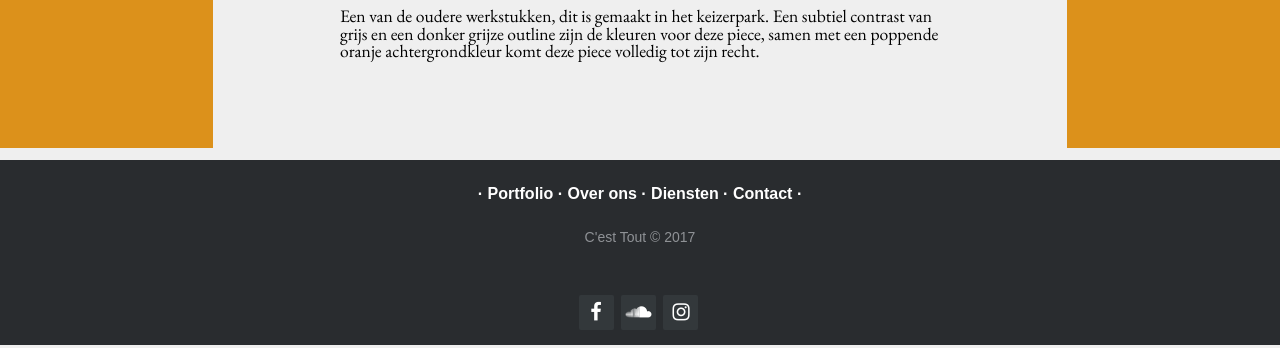
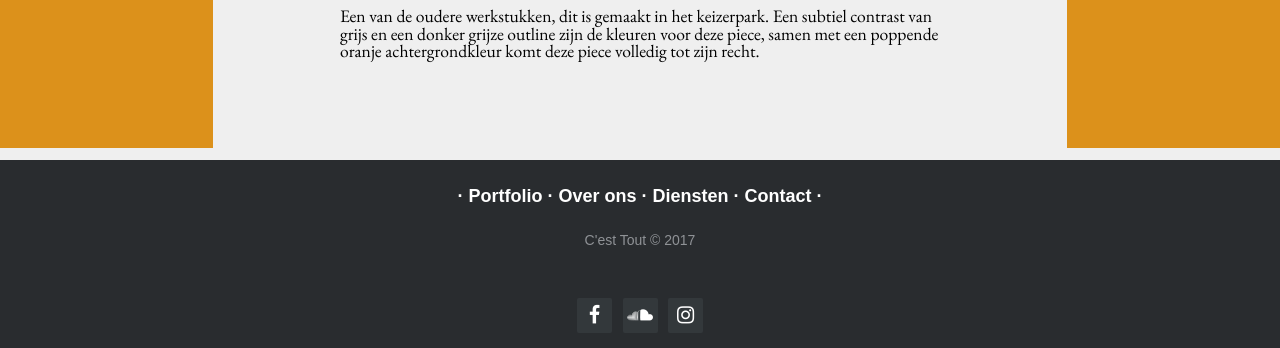
Before and after one commit to ThibDhae/1617.webd2, a plain HTML site: page detail1.html in a window 1280 px wide. Shown: the part 762-1110 px from the top of the page. Drawn offline with nearby package versions, Linux system fonts and the light colour scheme.

Commit message:
Update Git Repository

```diff
--- a/css/portfolio.css
+++ b/css/portfolio.css
@@ -28,7 +28,7 @@ float: left;
       width: 100%;
     }
 
-/*Media Query to Adapt Screen to iPhone Retina*/
+
 @media only screen and (max-width : 800px) {
     .gridWrapper {
         width: 80%;
@@ -39,7 +39,7 @@ float: left;
         margin-bottom: 10px
       }
      }
-/*Media Query to Adapt Screen to iPhone*/
+
 @media only screen and (max-width : 320px) {
     .gridWrapper {
         width: 100%;
--- a/css/realIndex.css
+++ b/css/realIndex.css
@@ -46,78 +46,3 @@ html, body{
     background-color: rgba(220, 145, 27, 0.4);
     opacity: 10%;
 }
-
-.footer-distributed{
-	background-color: #292c2f;
-	box-shadow: 0 1px 1px 0 rgba(0, 0, 0, 0.12);
-	box-sizing: border-box;
-	width: 100%;
-	text-align: left;
-	font: normal 16px sans-serif;
-
-	padding: 45px 50px;
-	margin-top: 80px;
-}
-
-.footer-distributed .footer-left p{
-	color:  #8f9296;
-	font-size: 14px;
-	margin: 0;
-}
-
-/* Footer links */
-
-.footer-distributed p.footer-links{
-	font-size:18px;
-	font-weight: bold;
-	color:  #ffffff;
-	margin: 0 0 10px;
-	padding: 0;
-}
-
-.footer-distributed p.footer-links a{
-	display:block;
-	line-height: 1.8;
-	text-decoration: none;
-	color:  inherit;
-}
-
-.footer-distributed .footer-right{
-	float: right;
-	margin-top: 6px;
-	max-width: 180px;
-}
-
-.footer-distributed .footer-right a{
-	display: block;
-	width: 35px;
-	height: 35px;
-	background-color:  #33383b;
-	border-radius: 2px;
-
-	font-size: 20px;
-	color: #ffffff;
-	text-align: center;
-	line-height: 35px;
-
-	margin-left: 3px;
-}
-
-
-
-@media (max-width: 600px) {
-
-	.footer-distributed .footer-left,
-	.footer-distributed .footer-right{
-		text-align: center;
-	}
-
-	.footer-distributed .footer-right{
-		float: none;
-		margin: 0 auto 20px;
-	}
-
-	.footer-distributed .footer-left p.footer-links{
-		line-height: 1.8;
-	}
-}
--- a/css/screenIndex.css
+++ b/css/screenIndex.css
@@ -177,6 +177,65 @@ form div textarea {
 
 }
 
+.footer-distributed{
+	background-color: #292c2f;
+	box-shadow: 0 1px 1px 0 rgba(0, 0, 0, 0.12);
+	box-sizing: border-box;
+	width: 100%;
+	text-align: left;
+	font: normal 16px sans-serif;
+
+	padding: 45px 50px;
+	margin-top: 80px;
+}
+
+.footer-distributed .footer-left p{
+	color:  #8f9296;
+	font-size: 14px;
+	margin: 0;
+}
+
+/* Footer links */
+
+.footer-distributed p.footer-links{
+	font-size:18px;
+	font-weight: bold;
+	color:  #ffffff;
+	margin: 0 0 10px;
+	padding: 0;
+}
+
+.footer-distributed p.footer-links a{
+	display:inline-block;
+	line-height: 1.8;
+	text-decoration: none;
+	color:  inherit;
+}
+
+.footer-distributed .footer-icons{
+	float: center;
+	margin-top: 6px;
+	max-width: 180px;
+}
+
+.footer-distributed .footer-icons a{
+	display: inline-block;
+	width: 35px;
+	height: 35px;
+	background-color:  #33383b;
+	border-radius: 2px;
+
+	font-size: 20px;
+	color: #ffffff;
+	text-align: center;
+	line-height: 35px;
+
+	margin-left: 3px;
+}
+.footer-icons{
+    margin-left: auto;
+        margin-right:auto;
+}
 @media(min-width:500px)
 {
    .teks img{
@@ -210,6 +269,23 @@ form div textarea {
 
 }
 }
+@media (max-width: 600px) {
+
+	.footer-distributed .footer-left,
+	.footer-distributed .footer-right{
+		text-align: center;
+	}
+
+	.footer-distributed .footer-right{
+		float: none;
+		margin: 0 auto 20px;
+	}
+
+	.footer-distributed .footer-left p.footer-links{
+		line-height: 1.8;
+	}
+}
+
 @media(min-width:800px)
 
 {
@@ -391,11 +467,6 @@ form div textarea {
 	margin: 0 0 10px;
 }
 
-.footer-distributed h3 span{
-	color:  #5383d3;
-}
-
-
 
 .footer-distributed .footer-links{
 	color:  #ffffff;
@@ -439,16 +510,6 @@ form div textarea {
 	margin-right: 3px;
 	margin-bottom: 5px;
 }
-.footer icons .a .fb {
-    background-image:
-}
-
-}
-.ig{
-
-}
-.fb{
-
 }
 @media (max-width: 1000px) {
 
@@ -468,7 +529,7 @@ form div textarea {
 		padding: 30px;
 	}
 
-	.footer-distributed .footer-left,
+    .footer-distributed .footer-left{
 		float: none;
 		max-width: 300px;
 		margin: 0 auto;
@@ -479,4 +540,5 @@ form div textarea {
 	}
 
 
+
 }
```
Also changed, not shown: 1 other file.
